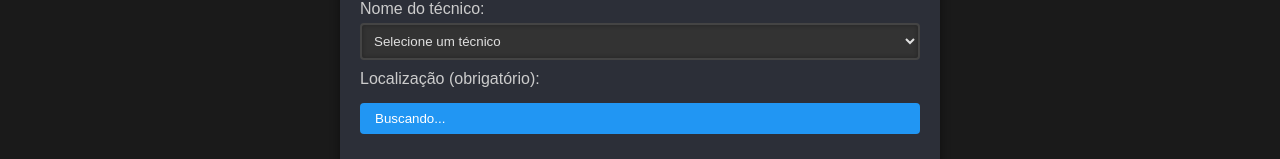
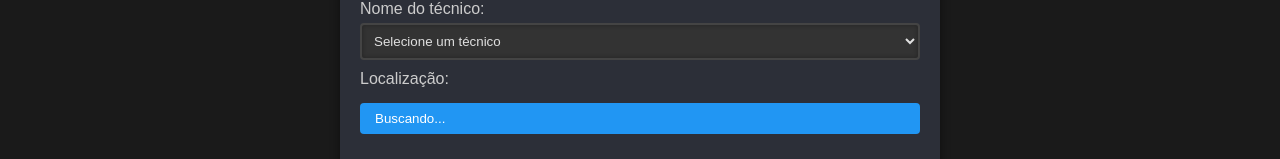
Before and after one commit to dielitonfonseca/Performind_THE, a React (Create React App) app: page / in a window 1280 px wide. Shown: the part 356-515 px from the top of the page. Built offline with nearby package versions, Linux system fonts and the light colour scheme; no server answers.

Commit message:
FEAT: Clonado repositorio SLZ - Adicionado gráfico produtividade e detalhamento

```diff
--- a/src/components/Form.js
+++ b/src/components/Form.js
@@ -635,7 +635,7 @@ ${obsText}
 
                 {/* --- BOTÃO DE LOCALIZAÇÃO ADICIONADO --- */}
                 <div className="location-control" style={{ marginBottom: '15px' }}>
-                    <label>Localização (obrigatório):</label>
+                    <label>Localização:</label>
                     <div style={{ display: 'flex', alignItems: 'center', gap: '10px' }}>
                         <button
                             type="button"
```
